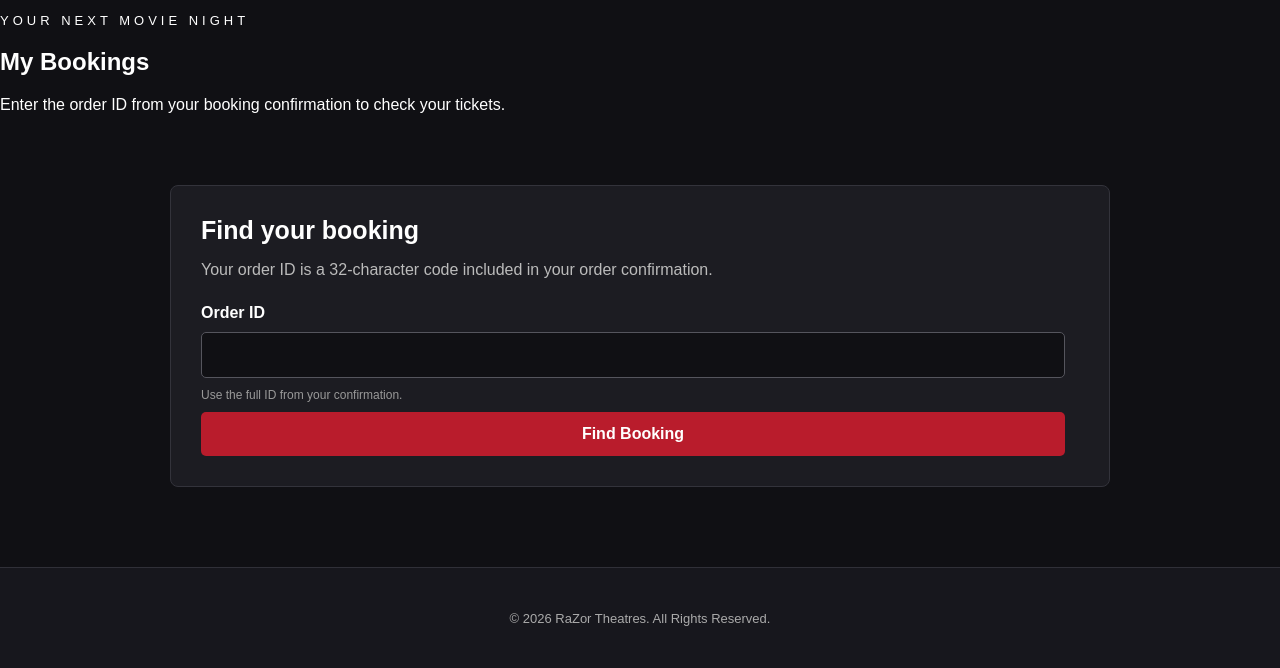
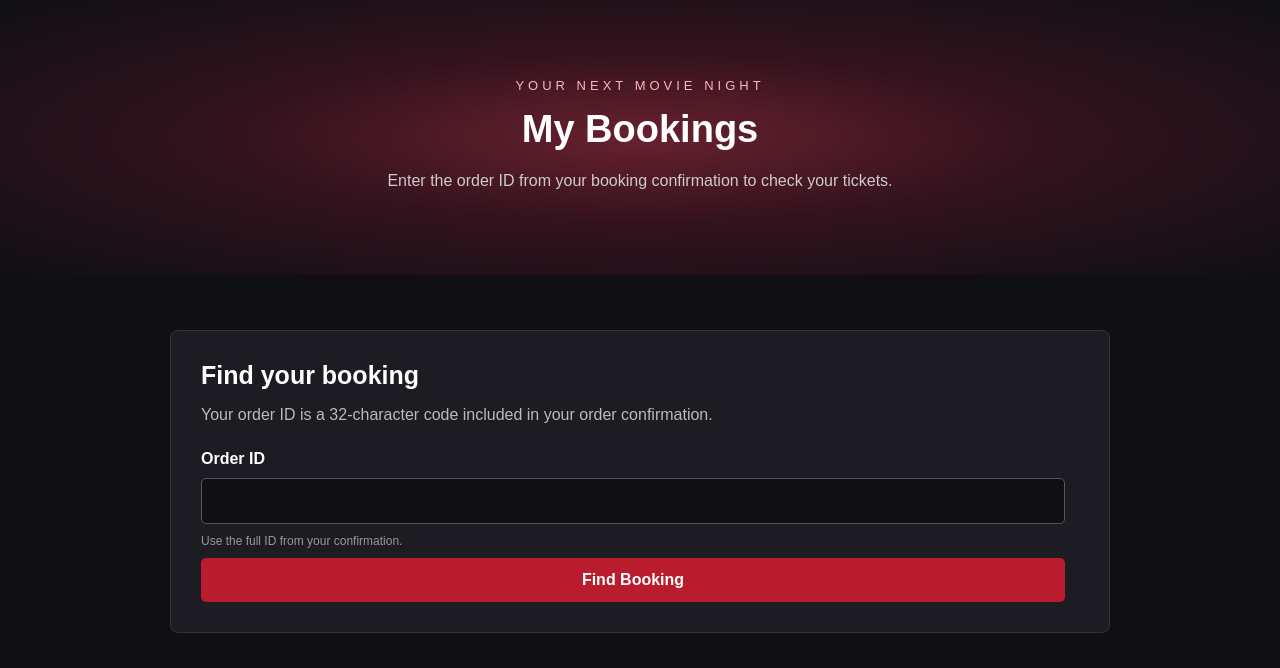
Before and after one commit to roolimmm/projectcinema, a PHP site: page /viewbookings.php in a window 1280 px wide. Shown: the part 74-742 px from the top of the page. Before the commit the page ends 700 px from the top, so only its background shows below. Run offline with PHP 8.4, Linux system fonts and the light colour scheme.

Commit message:
update code and formatting

```diff
--- a/style.css
+++ b/style.css
@@ -2,12 +2,12 @@
 /*LINES 47 - 313 : INDEX.PHP*/
 /*LINES 315 - 574 : MOVIE_DETAILS.PHP*/
 /*LINES 576 - 817 : MOVIES.PHP*/
-/*LINES 820 - 1016 : THEATRES.PHP*/
-/*LINES 1018 - 1215 : BOOKING.PHP*/
-/*LINES 1217 - 1420 : CART.PHP*/
-/*LINES 1422 - 1544 : CHECKOUT.PHP*/
-/*LINES 1546 - 1577 : CONFIRMATION.PHP*/
-/*LINES 1579 - 1725 : VIEWBOOKINGS.PHP*/
+/*LINES 819 - 1059 : THEATRES.PHP*/
+/*LINES 1061 - 1258 : BOOKING.PHP*/
+/*LINES 1260 - 1463 : CART.PHP*/
+/*LINES 1465 - 1587 : CHECKOUT.PHP*/
+/*LINES 1589 - 1620 : CONFIRMATION.PHP*/
+/*LINES 1622 - 1804 : VIEWBOOKINGS.PHP*/
 
 
 /* GENERAL STYLE */
@@ -817,6 +817,48 @@ button {
 /*** MOVIES.PHP ***/
 
 /*** THEATRES.PHP ***/
+.page-banner {
+    padding: 65px 5%;
+    text-align: center;
+    background: radial-gradient(
+        ellipse at center,
+        #68212e 0%,
+        #32121d 45%,
+        #101014 100%
+    );
+}
+.page-banner-content {
+    max-width: 800px;
+    margin: 0 auto;
+}
+.page-banner h2 {
+    margin: 15px 0;
+    font-size: 38px;
+    color: #ffffff;
+}
+.page-banner-content > p:last-child {
+    color: #cccccc;
+    font-size: 16px;
+    line-height: 1.7;
+}
+
+/*Main Content*/
+.content-section {
+    max-width: 1200px;
+    margin: 0 auto;
+    padding: 50px 30px;
+}
+.content-section > h3 {
+    margin: 0 0 15px;
+    font-size: 26px;
+    color: #ffffff;
+}
+.content-intro {
+    margin: 0 0 30px;
+    color: #cccccc;
+    font-size: 15px;
+    line-height: 1.7;
+}
 .theatre-contact {
     max-width: 1200px;
     margin: 0 auto 35px;
@@ -853,6 +895,8 @@ button {
 .theatre-contact-item a:hover {
     color: #f28b98;
 }
+
+/*Theatre Cards*/
 .theatre-grid {
     display: grid;
     grid-template-columns: repeat(3, minmax(0, 1fr));
@@ -1576,6 +1620,42 @@ button {
 /*** CONFIRMATION.PHP ***/
 
 /*** VIEWBOOKINGS.PHP ***/
+.booking-page-banner {
+    padding: 65px 5%;
+    text-align: center;
+    background: radial-gradient(
+        ellipse at center,
+        #68212e 0%,
+        #32121d 45%,
+        #101014 100%
+    );
+}
+.booking-page-banner-content {
+    max-width: 800px;
+    margin: 0 auto;
+}
+.booking-page-label {
+    color: #ffb5bd;
+    font-size: 13px;
+    letter-spacing: 4px;
+}
+.booking-page-banner h2 {
+    margin: 15px 0;
+    font-size: 38px;
+    color: #ffffff;
+}
+.booking-page-banner-content > p:last-child {
+    color: #cccccc;
+    font-size: 16px;
+    line-height: 1.7;
+}
+
+/*Booking Lookup Container*/
+.booking-lookup-content {
+    max-width: 1000px;
+    margin: 0 auto;
+    padding: 55px 30px 80px;
+}
 .booking-lookup-content {
     max-width: 1000px;
     margin: 0 auto;
--- a/viewbookings.php
+++ b/viewbookings.php
@@ -137,9 +137,9 @@ if ($_SERVER['REQUEST_METHOD'] === 'POST') {
     </header>
 
     <main class="booking-lookup-page">
-        <section class="page-banner">
-            <div class="page-banner-content">
-                <p class="hero-label">YOUR NEXT MOVIE NIGHT</p>
+        <section class="booking-page-banner">
+            <div class="booking-page-banner-content">
+                <p class="booking-page-label">YOUR NEXT MOVIE NIGHT</p>
                 <h2>My Bookings</h2>
                 <p>Enter the order ID from your booking confirmation to check your tickets.</p>
             </div>
```
